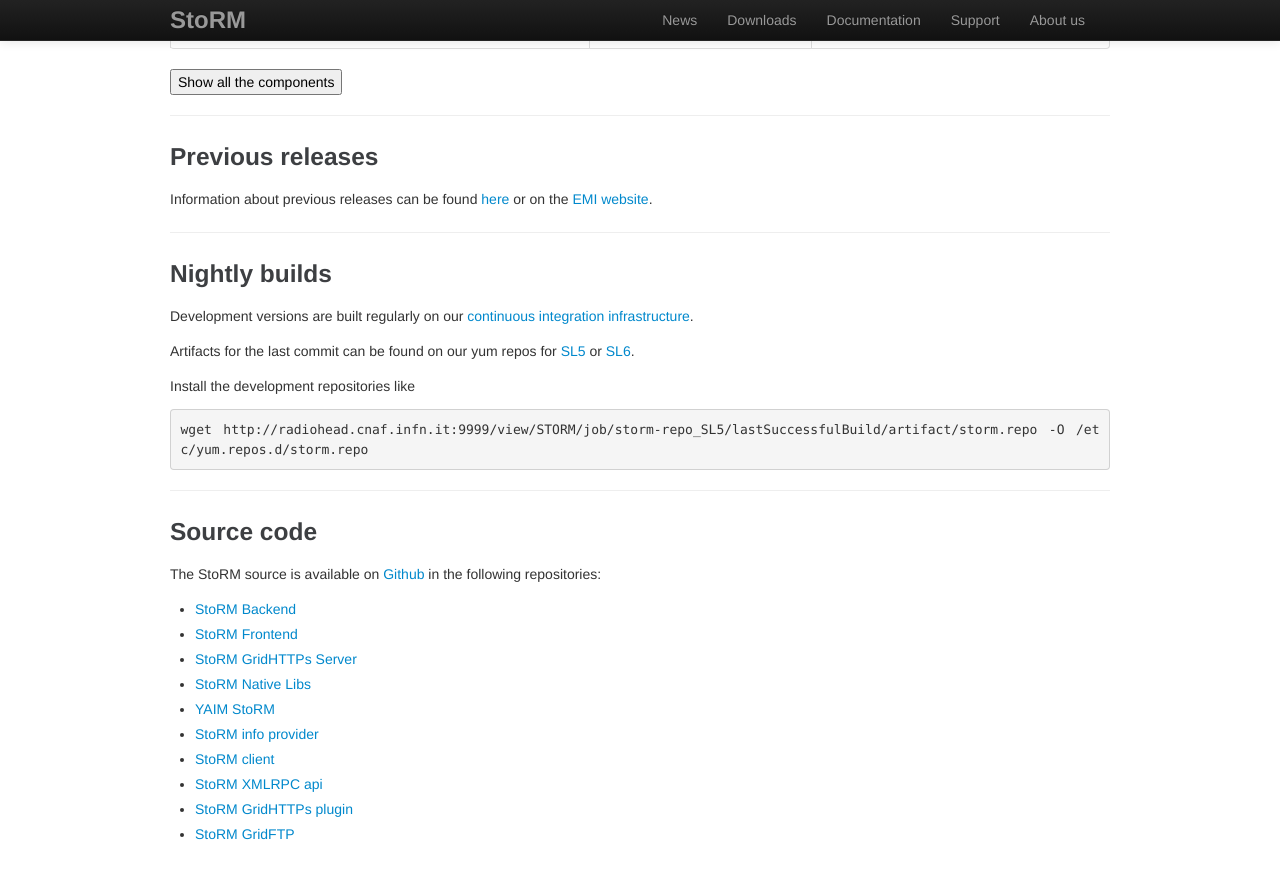
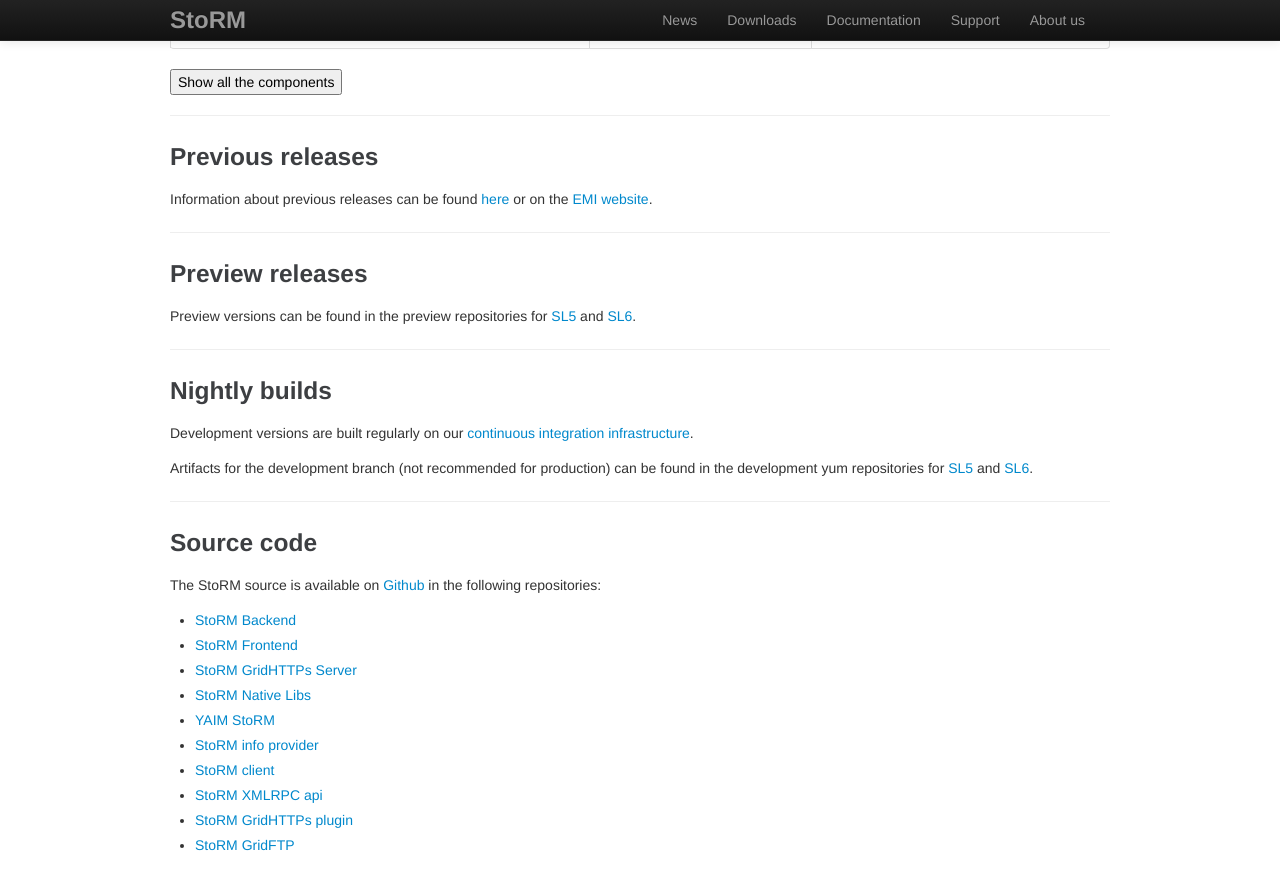
Before and after one commit to italiangrid/storm, a Jekyll site: the page built from download.md, in a window 1280 px wide and 900 px high, scrolled down 807 px. Shown: the top 890 px of the window. Built offline with Jekyll 4.4.1, drawn with Linux system fonts in a browser that asks for light colours; Markdown is read by kramdown in place of the engine named in the settings.

Commit message:
WIP: 1.11.3 release
- Update release post date
- Updated repo information on downlad page
- Included preview repos in repo dir

```diff
--- a/download.md
+++ b/download.md
@@ -45,15 +45,18 @@
 
 ---
 
+### Preview releases
+
+Preview versions can be found in the preview repositories for [SL5][preview_repo_sl5] and [SL6][preview_repo_sl6].
+
+---
+
 ### Nightly builds
 
 Development versions are built regularly on our [continuous integration infrastructure](http://radiohead.cnaf.infn.it:9999/view/STORM/).
 
-Artifacts for the last commit can be found on our yum repos for [SL5](http://radiohead.cnaf.infn.it:9999/view/STORM/job/storm-repo_SL5/lastSuccessfulBuild/artifact/storm.repo) or [SL6](http://radiohead.cnaf.infn.it:9999/view/STORM/job/storm-repo_SL6/lastSuccessfulBuild/artifact/storm.repo).
-
-Install the development repositories like
-
-	wget http://radiohead.cnaf.infn.it:9999/view/STORM/job/storm-repo_SL5/lastSuccessfulBuild/artifact/storm.repo -O /etc/yum.repos.d/storm.repo
+Artifacts for the development branch (not recommended for production) can be found in the development
+yum repositories for [SL5][devel_repo_sl5] and [SL6][devel_repo_sl6].
 
 ---
 
@@ -71,3 +74,8 @@
 - [StoRM XMLRPC api](https://github.com/italiangrid/storm-xmlrpc-api)
 - [StoRM GridHTTPs plugin](https://github.com/italiangrid/storm-gridhttps-plugin)
 - [StoRM GridFTP](https://github.com/italiangrid/storm-gridftp-dsi)
+
+[devel_repo_sl5]: http://radiohead.cnaf.infn.it:9999/view/STORM/job/storm-repo_SL5/lastSuccessfulBuild/artifact/storm.repo
+[devel_repo_sl6]: http://radiohead.cnaf.infn.it:9999/view/STORM/job/storm-repo_SL6/lastSuccessfulBuild/artifact/storm.repo
+[preview_repo_sl5]: {{site.baseurl}}/repo/storm_preview_sl5.repo
+[preview_repo_sl6]: {{site.baseurl}}/repo/storm_preview_sl6.repo
```
Also changed, not shown: _posts/2013-12-20-storm-v1.11.3-released.md (renamed from _posts/2013-12-09-storm-v1.11.3-released.md, +1 -1 lines), release-notes/StoRM-v1.11.3.md (+1 -1 lines), 4 other files.
